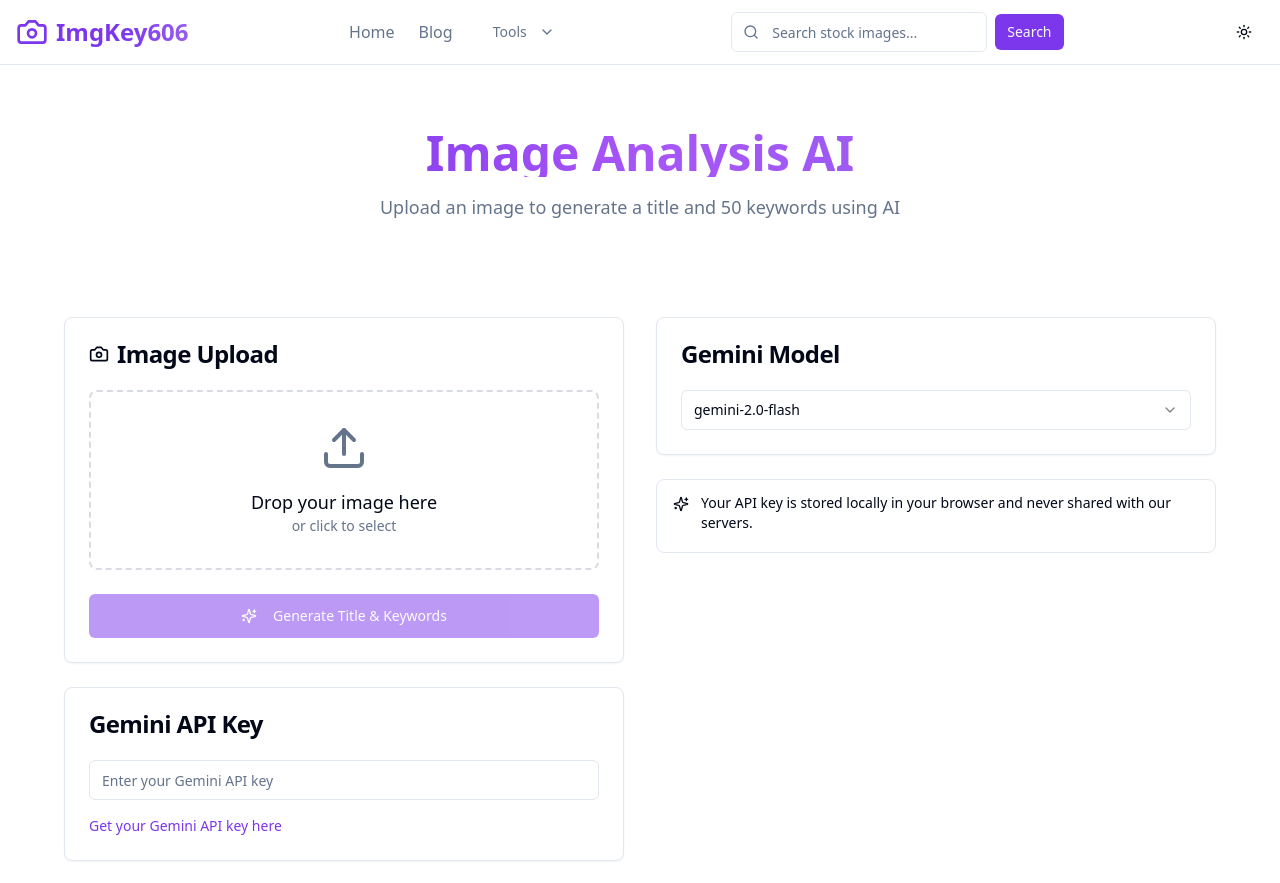
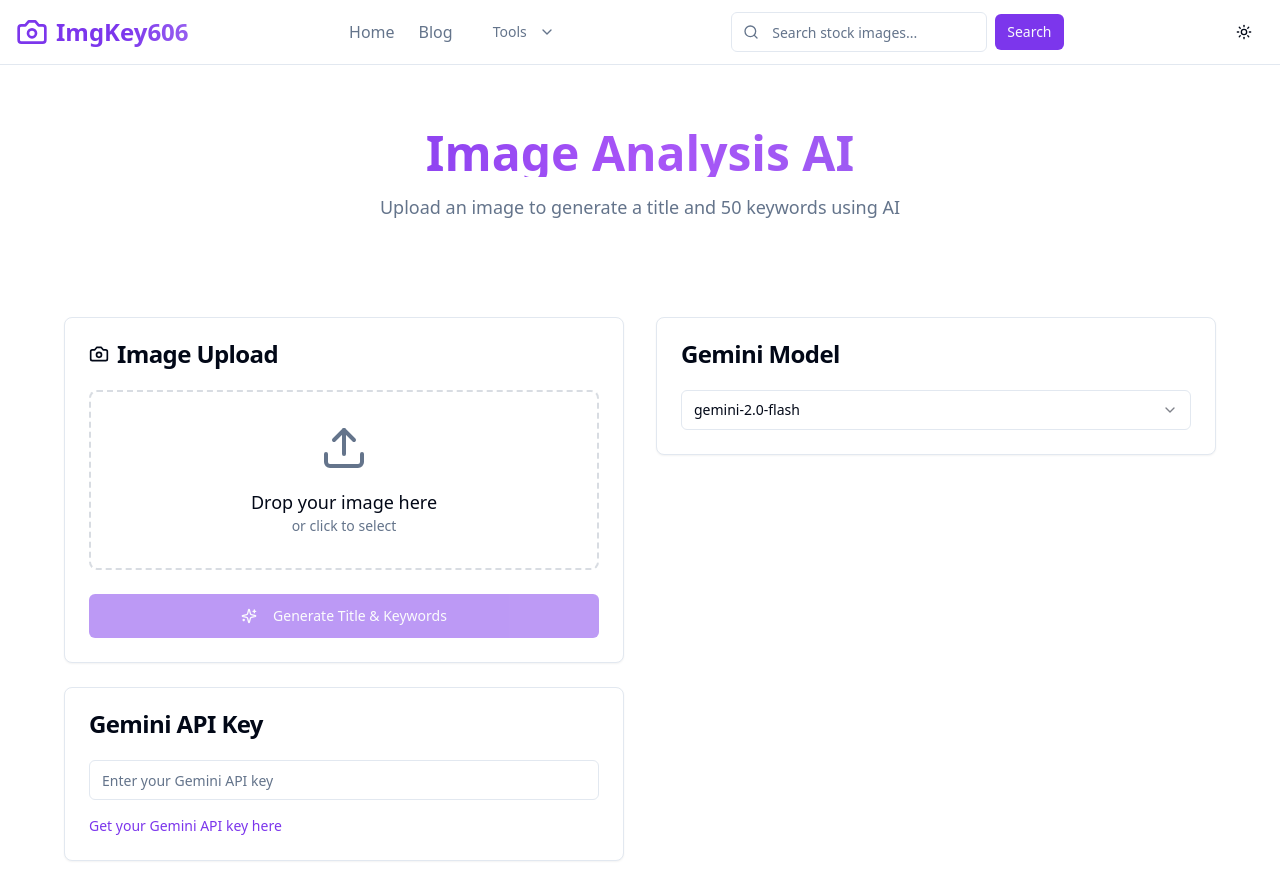
Before and after one commit to marwanto606/imgkey606, a React (Vite) app: page /image-title-keyword in a window 1280 px wide. Shown: the top 883 px of the page. Built offline with nearby package versions, Linux system fonts and the light colour scheme.

Commit message:
Update ImageTitleKeyword.tsx
-move info to bottom

```diff
--- a/src/pages/ImageTitleKeyword.tsx
+++ b/src/pages/ImageTitleKeyword.tsx
@@ -330,6 +330,14 @@ const ImageTitleKeyword = () => {
                   </p>
                 </CardContent>
               </Card>
+
+              {/* Info */}
+              <Alert>
+                <Sparkles className="h-4 w-4" />
+                <AlertDescription>
+                  Your API key is stored locally in your browser and never shared with our servers.
+                </AlertDescription>
+              </Alert>
             </div>
 
             {/* Right Column - Model Selection & Results */}
@@ -412,14 +420,6 @@ const ImageTitleKeyword = () => {
                   </CardContent>
                 </Card>
               )}
-
-              {/* Info */}
-              <Alert>
-                <Sparkles className="h-4 w-4" />
-                <AlertDescription>
-                  Your API key is stored locally in your browser and never shared with our servers.
-                </AlertDescription>
-              </Alert>
             </div>
           </div>
         </div>
```
